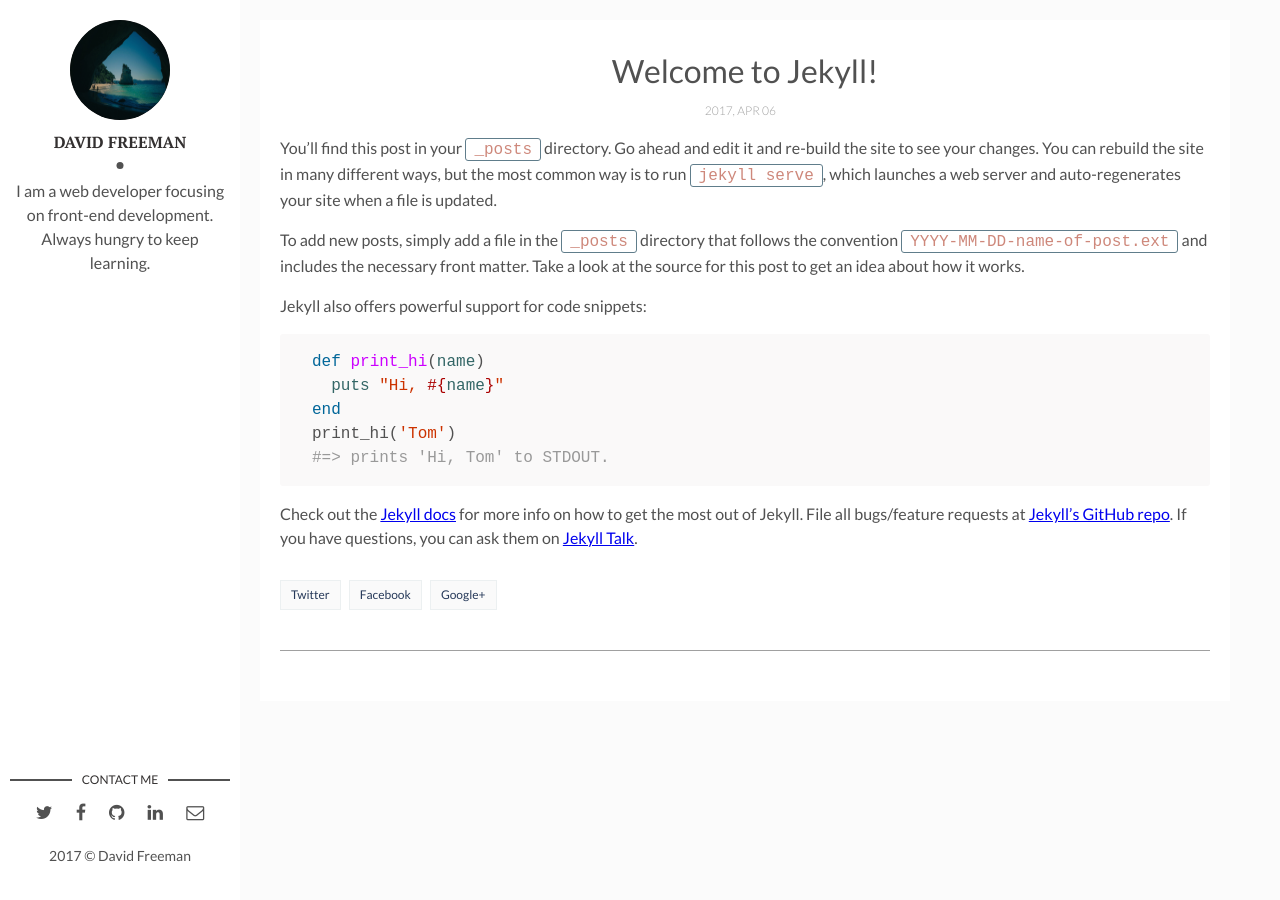
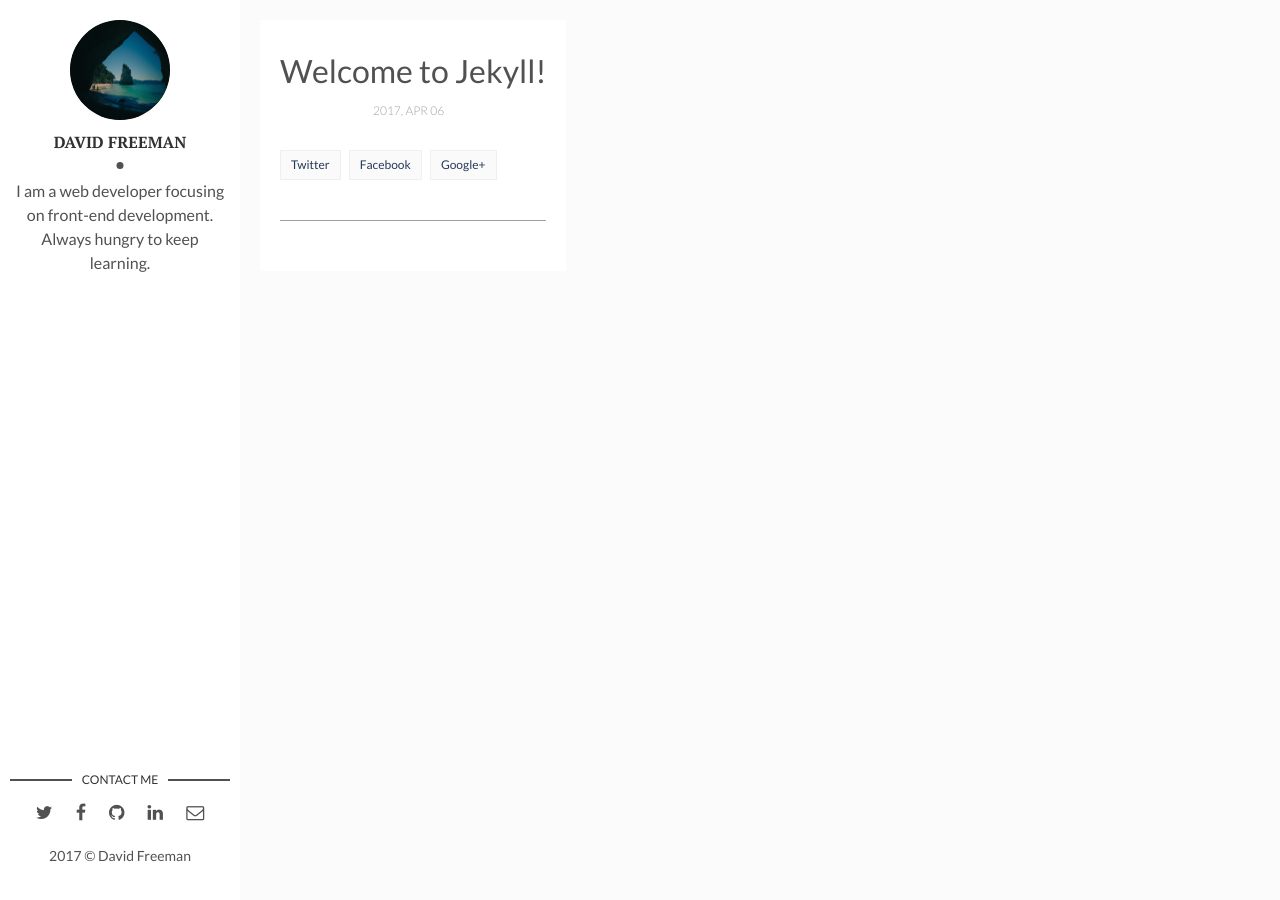
Before and after one commit to dnoneill/dnoneill.github.io, a Jekyll site: the page built from _posts/2017-04-06-welcome-to-jekyll.markdown, in a window 1280 px wide. Built offline with Jekyll 4.4.1, drawn with Linux system fonts in a browser that asks for light colours; comment, search, counter and statistics services are not loaded.

Commit message:
new posts pages

```diff
--- a/_posts/2017-04-06-welcome-to-jekyll.markdown
+++ b/_posts/2017-04-06-welcome-to-jekyll.markdown
@@ -5,22 +5,3 @@ date: 2017-04-06 13:32:20 +0300
 description: You’ll find this post in your `_posts` directory. Go ahead and edit it and re-build the site to see your changes. # Add post description (optional)
 img:  # Add image post (optional)
 ---
-You’ll find this post in your `_posts` directory. Go ahead and edit it and re-build the site to see your changes. You can rebuild the site in many different ways, but the most common way is to run `jekyll serve`, which launches a web server and auto-regenerates your site when a file is updated.
-
-To add new posts, simply add a file in the `_posts` directory that follows the convention `YYYY-MM-DD-name-of-post.ext` and includes the necessary front matter. Take a look at the source for this post to get an idea about how it works.
-
-Jekyll also offers powerful support for code snippets:
-
-{% highlight ruby %}
-def print_hi(name)
-  puts "Hi, #{name}"
-end
-print_hi('Tom')
-#=> prints 'Hi, Tom' to STDOUT.
-{% endhighlight %}
-
-Check out the [Jekyll docs][jekyll-docs] for more info on how to get the most out of Jekyll. File all bugs/feature requests at [Jekyll’s GitHub repo][jekyll-gh]. If you have questions, you can ask them on [Jekyll Talk][jekyll-talk].
-
-[jekyll-docs]: https://jekyllrb.com/docs/home
-[jekyll-gh]:   https://github.com/jekyll/jekyll
-[jekyll-talk]: https://talk.jekyllrb.com/
```
Also changed, not shown: _posts/2017-04-06-flaneur.markdown (added, +9 -0 lines), _posts/2017-04-06-how-i-rest-from-work.markdown (deleted, +0 -30 lines).
